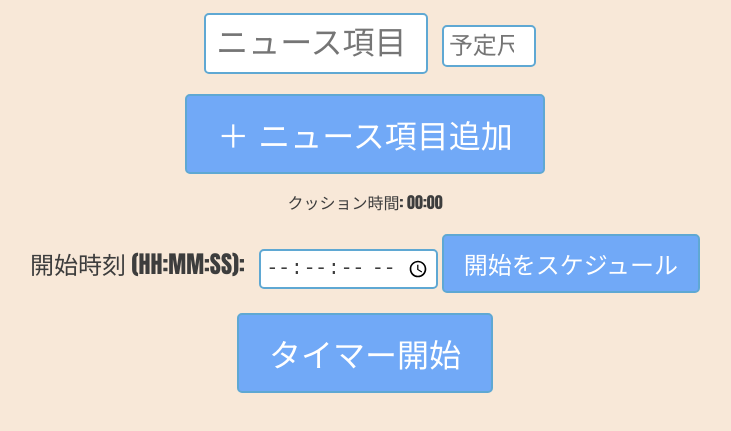
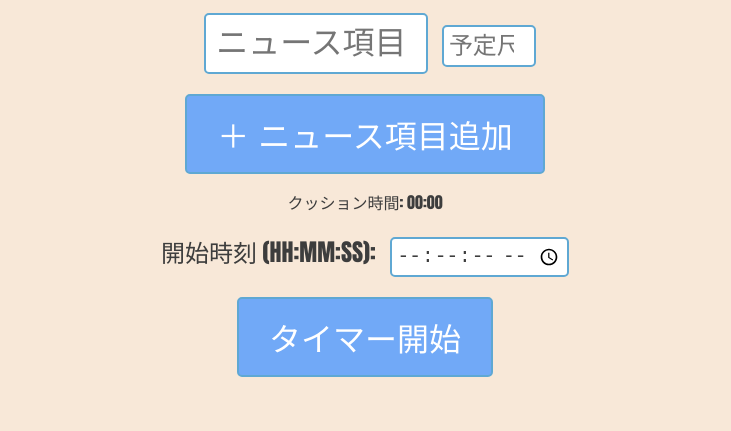
Before and after one commit to ken-katsuno/timer-app, a plain HTML site: page index.html in a window 1280 px wide. Shown: the part 169-600 px from the top of the page, without its empty margins (275-1006 px from the left). Drawn offline with Linux system fonts and the light colour scheme.

Commit message:
Update index.html

```diff
--- a/index.html
+++ b/index.html
@@ -43,8 +43,8 @@
       <div class="schedule-ui">
         <label for="start-time">開始時刻 (HH:MM:SS):</label>
         <!-- step="1" を追加して秒まで入力可能に -->
-        <input type="time" id="start-time" step="1">
-        <button id="schedule-start" onclick="scheduleTimer()">開始をスケジュール</button>
+        <input type="time" id="start-time" step="1"onchange="scheduleTimer()"
+       onclick="scheduleTimer()">
       </div>
       <button id="start" onclick="startTimer()">タイマー開始</button>
     </div>
```
